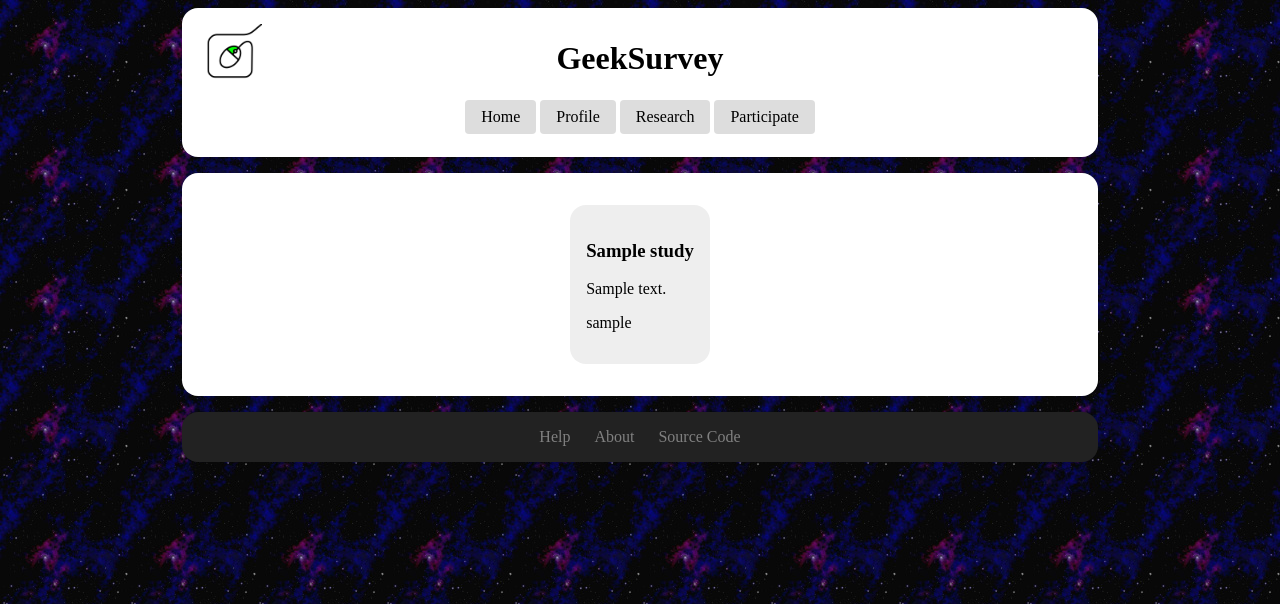
After one commit to NAU-SuperGeeks/geeksurvey, a Django app: page /participate/ in a window 1280 px wide. The commit adds this page. Shown: the top 604 px of the page. Run offline with Django 3.2, Linux system fonts and the light colour scheme; tables that the repository leaves empty hold one stand-in row (values such as "Sample post"); parts of the project's set-up code (start-up, migrations or seed data) failed here and were passed over.

Commit message:
Added studies to participation page

```diff
--- a/geeksurvey/templates/base.html
+++ b/geeksurvey/templates/base.html
@@ -26,7 +26,7 @@
   <a href="/">Home</a>
   <a href="{% url 'profile' %}">Profile</a>
   <a href="">Research</a>
-  <a href="">Participate</a>
+  <a href="{% url 'participate' %}">Participate</a>
   </nav>
   </div>
 
--- a/geeksurvey/templates/home.html
+++ b/geeksurvey/templates/home.html
@@ -7,7 +7,7 @@
 {% if user.is_authenticated %}
   <p>Hi {{ user.username }}!</p>
   <p><a href="{% url 'profile_update' %}">complete your profile</a></p>
-  <p> <a href=""> find studies </a> </p>
+  <p> <a href="{% url 'participate' %}"> find studies </a> </p>
   <p> <a href="{% url 'study_create' %}"> create a study </a> </p>
   <hr>
   <p> <a href="{% url 'account_logout' %}"> log out </a> </p>
--- /dev/null
+++ b/geeksurvey/templates/participate.html
@@ -0,0 +1,42 @@
+{% extends "base.html" %}
+
+{% load static %}
+
+{% block extra_head %}
+<style>
+  div.studyPreview {
+    display: inline-block;
+    text-align: left;
+    background-color:#eee;
+    padding:1em;
+    margin:1em;
+    border-radius:1em;
+  }
+
+  div.studyPreview:hover {
+    background-color:#dfd;
+  }
+
+  a.studyPreview {
+    color:black;
+    text-decoration:none;
+  }
+</style>
+
+{% endblock %}
+
+{% block content %}
+
+{% for study in all_studies %}
+
+<a href="{% url 'working' %}" class='studyPreview'>
+<div class='studyPreview'>
+  <h3> {{study.title}} </h3>
+  <p> {{study.description}} </p>
+  <p> {{study.owner}} </p>
+</div>
+
+</a>
+{% endfor %}
+
+{% endblock %}
--- a/geeksurvey/urls.py
+++ b/geeksurvey/urls.py
@@ -21,10 +21,11 @@ from . import views
 urlpatterns = [
     path('admin/', admin.site.urls),
     path('', views.index, name='home'),
+    path('participate/', views.participate, name='participate'),
     path('working.html', views.working, name='working'),
     path('help/', views.help, name='help'),
     path('profile/', views.profile, name='profile'),
     path('profile/update/', views.profile_update, name='profile_update'),
     path('research/create/', views.study_create, name='study_create'),
-    path('accounts/', include('allauth.urls')),
+    path('accounts/', include('allauth.urls'))
 ]
--- a/geeksurvey/views.py
+++ b/geeksurvey/views.py
@@ -26,6 +26,13 @@ def working(request):
 
 def help(request):
   return render(request, 'help.html')
+
+def participate(request):
+    all_studies = Study.objects.all()
+    context = {
+        'all_studies': all_studies,
+    }
+    return render(request, 'participate.html', context)
 
 @login_required
 def profile(request):
```
